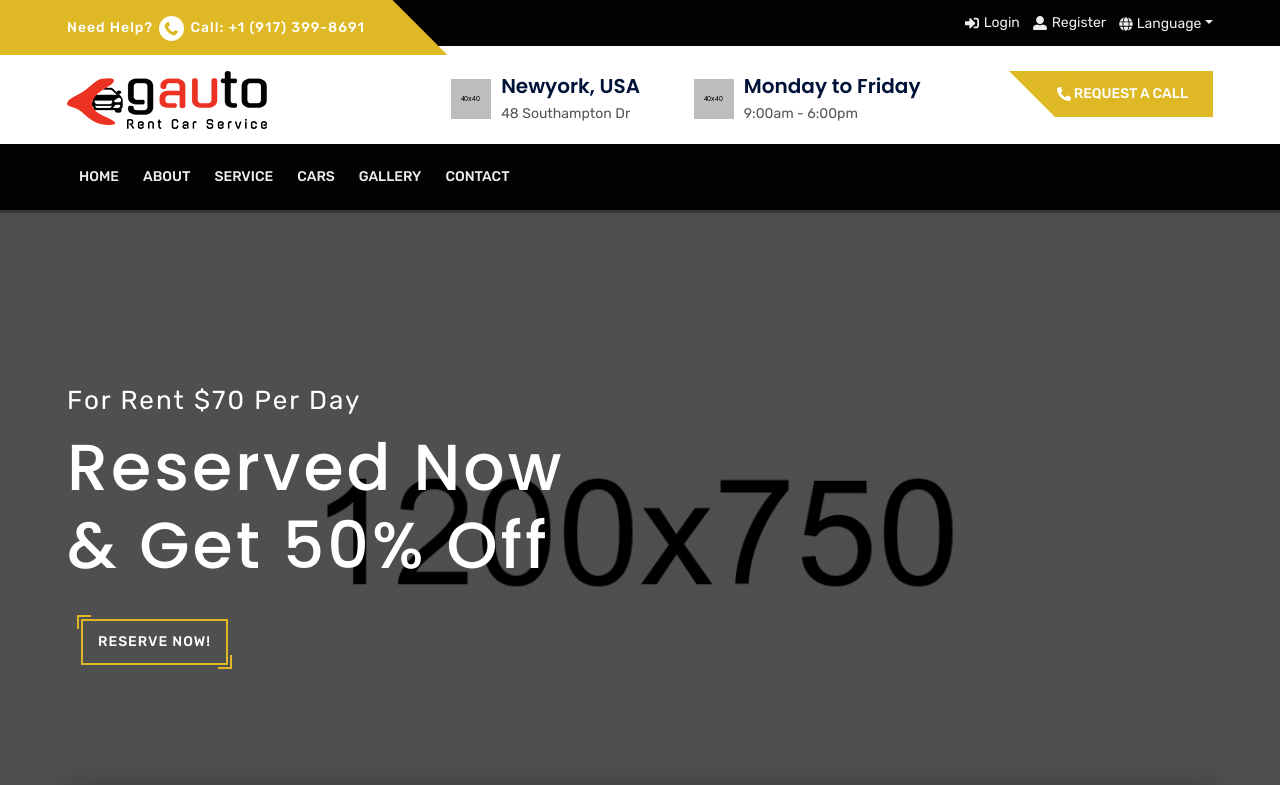
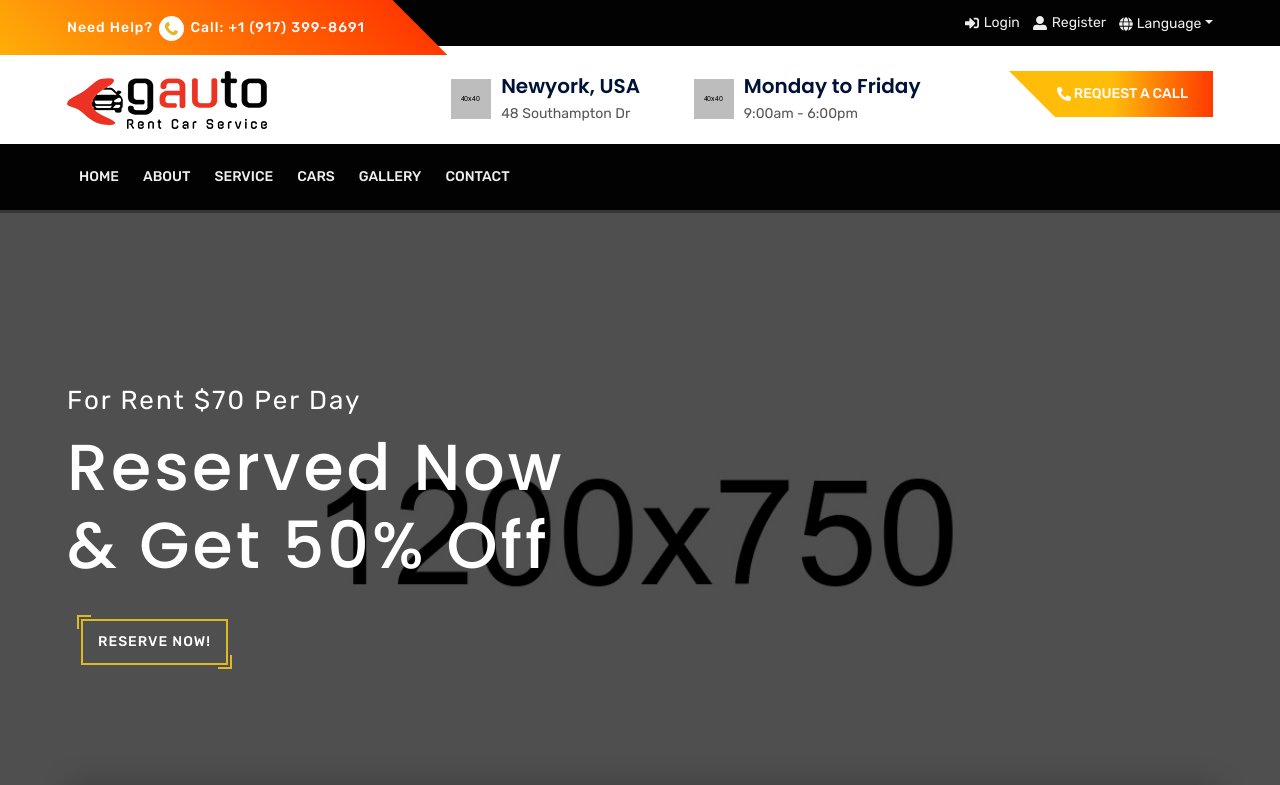
Before and after one commit to ziko442/oniriqueride, a React (Create React App) app: page / in a window 1280 px wide. Shown: the top 785 px of the page. Built offline with nearby package versions, Linux system fonts and the light colour scheme; some icons are missing; what @syncfusion/ej2-base would draw is missing.

Commit message:
update top-header-left color

```diff
--- /dev/null
+++ b/src/components/header/customStyle.css
@@ -0,0 +1,4 @@
+.top-header-left-bg-color{
+    background: rgb(255,189,10);
+    background: linear-gradient(90deg, rgba(255,189,10,1) 35%, rgba(255,57,0,1) 100%);
+}
--- a/src/components/header/index.js
+++ b/src/components/header/index.js
@@ -17,6 +17,7 @@ import globe from "../../img/globe.png";
 import clock from "../../img/clock.png";
 import "flag-icon-css/css/flag-icons.min.css";
 import "./style.css";
+import "./customStyle.css";
 
 const languages = [
   {
--- a/src/components/header/style.css
+++ b/src/components/header/style.css
@@ -13,7 +13,15 @@
 
 .header-top-left:before {
   position: absolute;
-  background: #deb925 none repeat scroll 0 0;
+  /* background: #deb925 none repeat scroll 0 0; */
+  /* background-color: #deb925; */
+  /* background: rgba(255,189,10,1); */
+  background: linear-gradient(90deg, rgba(255,189,10,1) 75%, rgba(255,57,0,1) 100%);
+  /* background-image: none; */
+  background-repeat: repeat;
+  background-attachment: scroll;
+  background-position: 0 0;
+
   content: "";
   top: 0;
   right: 37%;
@@ -161,7 +169,16 @@
   display: inline-block;
   text-align: center;
   padding: 10px 25px 10px 0px;
-  background: #deb925 none repeat scroll 0 0;
+  /* background: #deb925 none repeat scroll 0 0; */
+  /* background-color: #deb925; */
+  /* background: rgba(255,189,10,1); */
+  background: linear-gradient(90deg, rgba(255,189,10,1) 35%, rgba(255,57,0,1) 100%);
+
+  /* background-image: none; */
+  background-repeat: repeat;
+  background-attachment: scroll;
+  background-position: 0 0;
+
   color: #fff;
   text-transform: uppercase;
   font-weight: 500;
@@ -171,7 +188,17 @@
 
 .header-action a:before {
   position: absolute;
-  background: #deb925 none repeat scroll 0 0;
+  /* background: #deb925 none repeat scroll 0 0; */
+  /* background-color: #deb925; */
+  background-color: #ffbd0a;
+  /* background: rgba(255,189,10,1); */
+  /* background: linear-gradient(90deg, rgba(255,189,10,1) 35%, rgba(255,57,0,1) 100%); */
+
+  background-image: none;
+  background-repeat: repeat;
+  background-attachment: scroll;
+  background-position: 0 0;
+
   content: "";
   top: 0;
   left: -25px;
@@ -286,7 +313,16 @@
   position: absolute;
   width: 18px;
   height: 18px;
-  background: #deb925 none repeat scroll 0 0;
+  /* background: #deb925 none repeat scroll 0 0; */
+  background-color: #deb925;
+  /* background: rgba(255,189,10,1); */
+  /* background: linear-gradient(90deg, rgba(255,189,10,1) 35%, rgba(255,57,0,1) 100%); */
+
+  background-image: none;
+  background-repeat: repeat;
+  background-attachment: scroll;
+  background-position: 0 0;
+
   font-size: 10px;
   line-height: 20px;
   color: #fff;
@@ -446,7 +482,15 @@
   content: "";
   width: 66%;
   height: 100%;
-  background: #deb925 none repeat scroll 0 0;
+  /* background: #deb925 none repeat scroll 0 0; */
+  background-color: #deb925;
+  /* background: linear-gradient(90deg, rgba(255,189,10,1) 35%, rgba(255,57,0,1) 100%); */
+
+  background-image: none;
+  background-repeat: repeat;
+  background-attachment: scroll;
+  background-position: 0 0;
+
   right: -36px;
   z-index: -1;
   -webkit-transform: skewX(40deg);
@@ -456,7 +500,14 @@
 }
 
 .cart-btn:hover {
-  background: #deb925 none repeat scroll 0 0;
+  /* background: #deb925 none repeat scroll 0 0; */
+  background-color: #deb925;
+  /* background: linear-gradient(90deg, rgba(255,189,10,1) 35%, rgba(255,57,0,1) 100%); */
+
+  background-image: none;
+  background-repeat: repeat;
+  background-attachment: scroll;
+  background-position: 0 0;
 }
 
 .cart-btn:hover:after {
@@ -597,7 +648,15 @@
     color: #001238 !important;
   }
   .header-top-left p i {
-    background: #deb925 none repeat scroll 0 0;
+    /* background: #deb925 none repeat scroll 0 0; */
+    background-color: #deb925;
+    /* background: linear-gradient(90deg, rgba(255,189,10,1) 35%, rgba(255,57,0,1) 100%); */
+
+  background-image: none;
+  background-repeat: repeat;
+  background-attachment: scroll;
+  background-position: 0 0;
+
     color: #fff;
   }
   .search-box {
@@ -690,7 +749,14 @@
     color: #001238;
   }
   .header-top-left p i {
-    background: #deb925 none repeat scroll 0 0;
+    /* background: #deb925 none repeat scroll 0 0; */
+    background-color: #deb925;
+    /* background: linear-gradient(90deg, rgba(255,189,10,1) 35%, rgba(255,57,0,1) 100%); */
+
+  background-image: none;
+  background-repeat: repeat;
+  background-attachment: scroll;
+  background-position: 0 0;
     color: #fff;
   }
   .offer-action:after {
```
Also changed, not shown: 2 other files (tests, documents, lock files or other folders).
